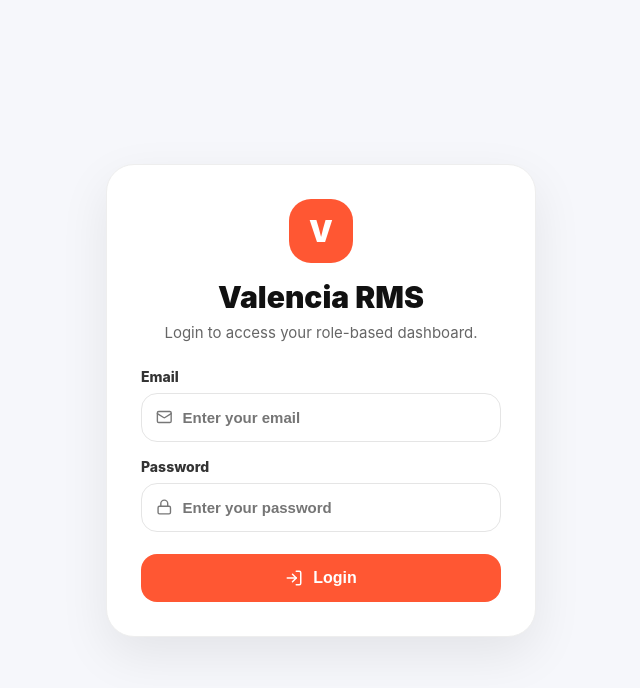
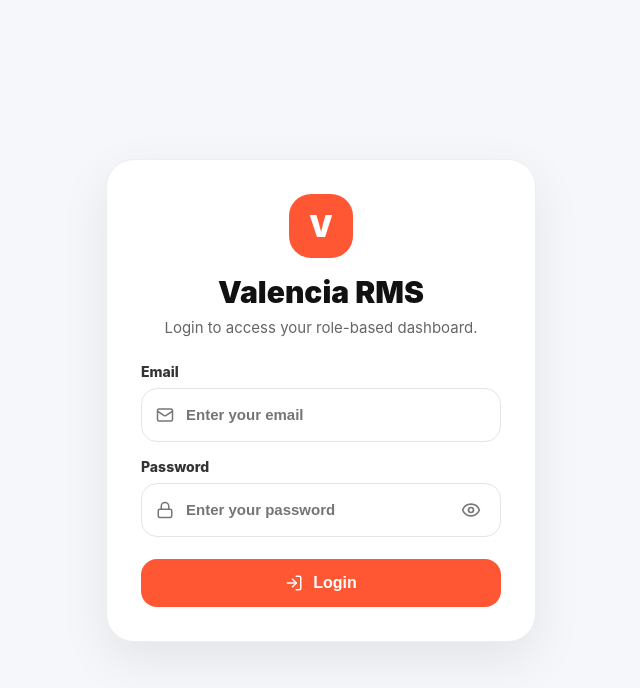
Before and after one commit to bhaveshVNL/Valencia_RMS, a React (Vite) app in the folder frontend/: page /login in a window 1280 px wide. Shown: the top 688 px of the page, without its empty margins (319-959 px from the left). Built offline with nearby package versions, Linux system fonts and the light colour scheme.

Commit message:
Add password visibility toggle to login

```diff
--- a/frontend/src/pages/LoginPage.jsx
+++ b/frontend/src/pages/LoginPage.jsx
@@ -1,6 +1,6 @@
 import { useState } from "react";
 import { useNavigate } from "react-router-dom";
-import { Lock, LogIn, Mail } from "lucide-react";
+import { Eye, EyeOff, Lock, LogIn, Mail } from "lucide-react";
 import api from "../api/axios";
 
 const getDashboardRoute = (roleName) => {
@@ -22,6 +22,7 @@ const LoginPage = () => {
 
   const [loading, setLoading] = useState(false);
   const [message, setMessage] = useState("");
+  const [showPassword, setShowPassword] = useState(false);
 
   const handleChange = (event) => {
     const { name, value } = event.target;
@@ -180,14 +181,18 @@ const LoginPage = () => {
       style={{
         display: "flex",
         alignItems: "center",
-                gap: "10px",
         border: "1px solid #e5e5e5",
         borderRadius: "16px",
         padding: "0 14px",
         background: "#ffffff",
+        height: "54px",
       }}
     >
-              <Mail size={18} color="#777777" />
+      <Mail
+        size={18}
+        color="#777777"
+        style={{ flexShrink: 0 }}
+      />
 
       <input
         type="email"
@@ -196,14 +201,18 @@ const LoginPage = () => {
         onChange={handleChange}
         placeholder="Enter your email"
         required
+        autoComplete="email"
         style={{
-                  width: "100%",
+          flex: 1,
+          minWidth: 0,
           border: "0",
           outline: "none",
-                  padding: "15px 0",
+          padding: "0 12px",
+          height: "100%",
           fontSize: "15px",
           fontWeight: 700,
           background: "transparent",
+          color: "#111111",
         }}
       />
     </div>
@@ -226,32 +235,62 @@ const LoginPage = () => {
       style={{
         display: "flex",
         alignItems: "center",
-                gap: "10px",
         border: "1px solid #e5e5e5",
         borderRadius: "16px",
-                padding: "0 14px",
+        padding: "0 10px 0 14px",
         background: "#ffffff",
+        height: "54px",
       }}
     >
-              <Lock size={18} color="#777777" />
+      <Lock
+        size={18}
+        color="#777777"
+        style={{ flexShrink: 0 }}
+      />
 
       <input
-                type="password"
+        type={showPassword ? "text" : "password"}
         name="password"
         value={formData.password}
         onChange={handleChange}
         placeholder="Enter your password"
         required
+        autoComplete="current-password"
         style={{
-                  width: "100%",
+          flex: 1,
+          minWidth: 0,
           border: "0",
           outline: "none",
-                  padding: "15px 0",
+          padding: "0 12px",
+          height: "100%",
           fontSize: "15px",
           fontWeight: 700,
           background: "transparent",
+          color: "#111111",
         }}
       />
+
+      <button
+        type="button"
+        onClick={() => setShowPassword((previous) => !previous)}
+        aria-label={showPassword ? "Hide password" : "Show password"}
+        style={{
+          width: "38px",
+          height: "38px",
+          flexShrink: 0,
+          border: "0",
+          borderRadius: "10px",
+          background: "transparent",
+          padding: 0,
+          cursor: "pointer",
+          display: "flex",
+          alignItems: "center",
+          justifyContent: "center",
+          color: "#777777",
+        }}
+      >
+        {showPassword ? <EyeOff size={20} /> : <Eye size={20} />}
+      </button>
     </div>
   </div>
 
```
Lines whose indentation alone changed are shown as unchanged.
